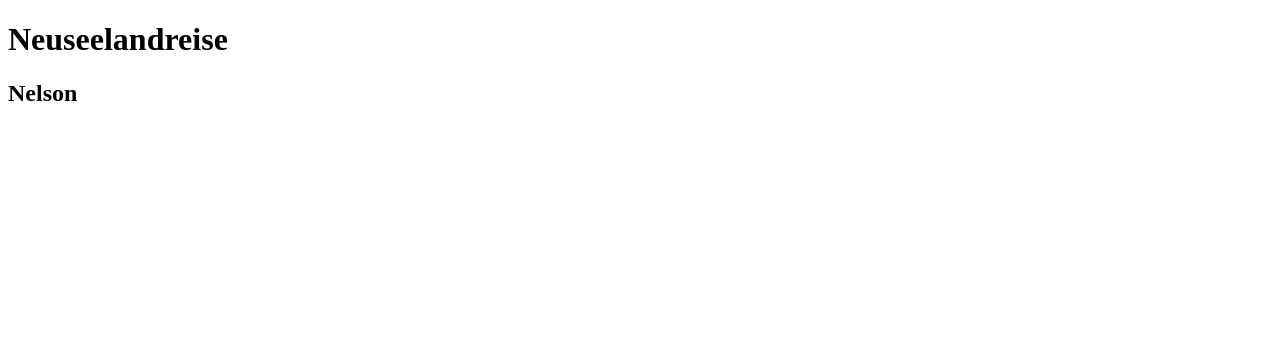
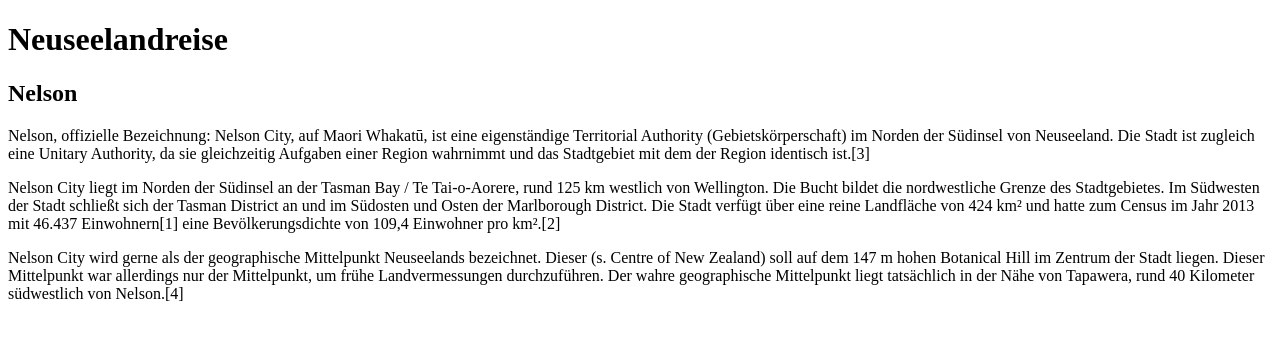
Before and after one commit to lujehle/nz, a plain HTML site: page index.html in a window 1280 px wide. Drawn offline with Linux system fonts and the light colour scheme.

Commit message:
3 Absätze mit Text

```diff
--- a/index.html
+++ b/index.html
@@ -10,6 +10,13 @@
 <body>
     <h1>Neuseelandreise</h1>
     <h2>Nelson</h2>
+
+    <p>Nelson, offizielle Bezeichnung: Nelson City, auf Maori Whakatū, ist eine eigenständige Territorial Authority (Gebietskörperschaft) im Norden der Südinsel von Neuseeland. Die Stadt ist zugleich eine Unitary Authority, da sie gleichzeitig Aufgaben einer Region wahrnimmt und das Stadtgebiet mit dem der Region identisch ist.[3]</p>
+
+    <p>Nelson City liegt im Norden der Südinsel an der Tasman Bay / Te Tai-o-Aorere, rund 125 km westlich von Wellington. Die Bucht bildet die nordwestliche Grenze des Stadtgebietes. Im Südwesten der Stadt schließt sich der Tasman District an und im Südosten und Osten der Marlborough District. Die Stadt verfügt über eine reine Landfläche von 424 km² und hatte zum Census im Jahr 2013 mit 46.437 Einwohnern[1] eine Bevölkerungsdichte von 109,4 Einwohner pro km².[2]</p>
+
+    <p>Nelson City wird gerne als der geographische Mittelpunkt Neuseelands bezeichnet. Dieser (s. Centre of New Zealand) soll auf dem 147 m hohen Botanical Hill im Zentrum der Stadt liegen. Dieser Mittelpunkt war allerdings nur der Mittelpunkt, um frühe Landvermessungen durchzuführen. Der wahre geographische Mittelpunkt liegt tatsächlich in der Nähe von Tapawera, rund 40 Kilometer südwestlich von Nelson.[4]</p>
+
 </body>
 
 </html>
```
